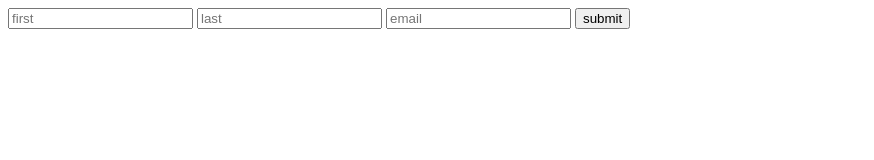
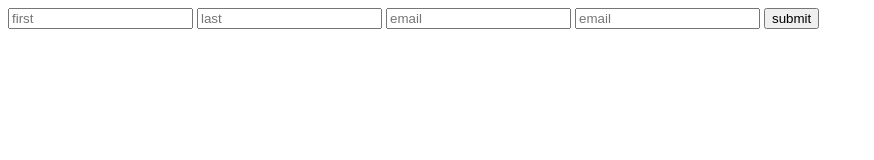
Before and after one commit to vunnathreddy/Index, a website: page index/index.html in a window 1280 px wide. Shown: the whole page, without its empty margins (0-874 px from the left). Drawn offline with Linux system fonts and the light colour scheme.

Commit message:
added region value

```diff
--- a/index/index.html
+++ b/index/index.html
@@ -9,6 +9,7 @@
       <input type="text" name="first" placeholder="first"/>
       <input type="text" name="last" value="" placeholder="last">
       <input type="email" name="email" value="" placeholder="email">
+      <input type="text" name="region" value="" placeholder="email">
       <button type="submit" name="button">submit</button>
     </form>
   </body>
```
